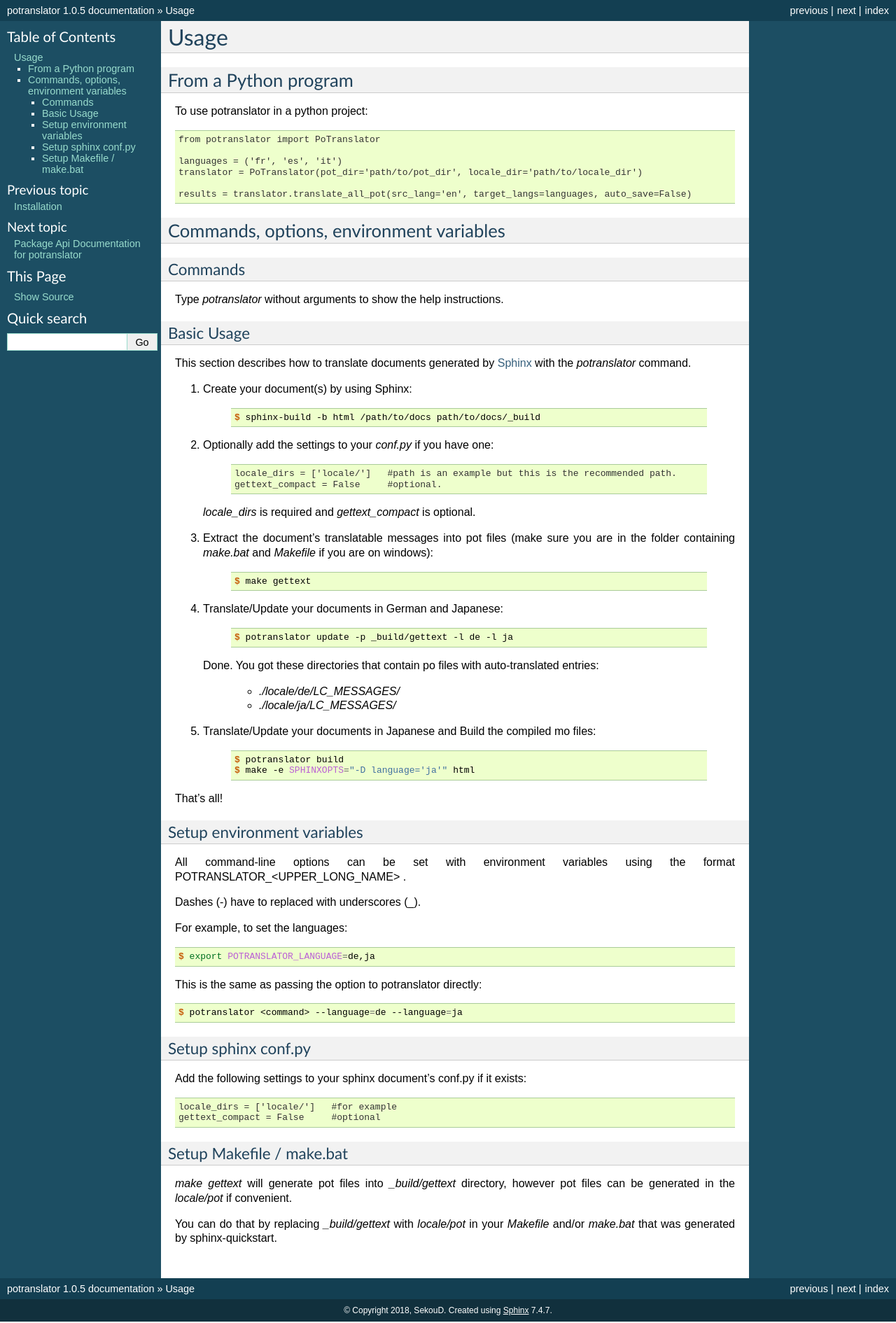
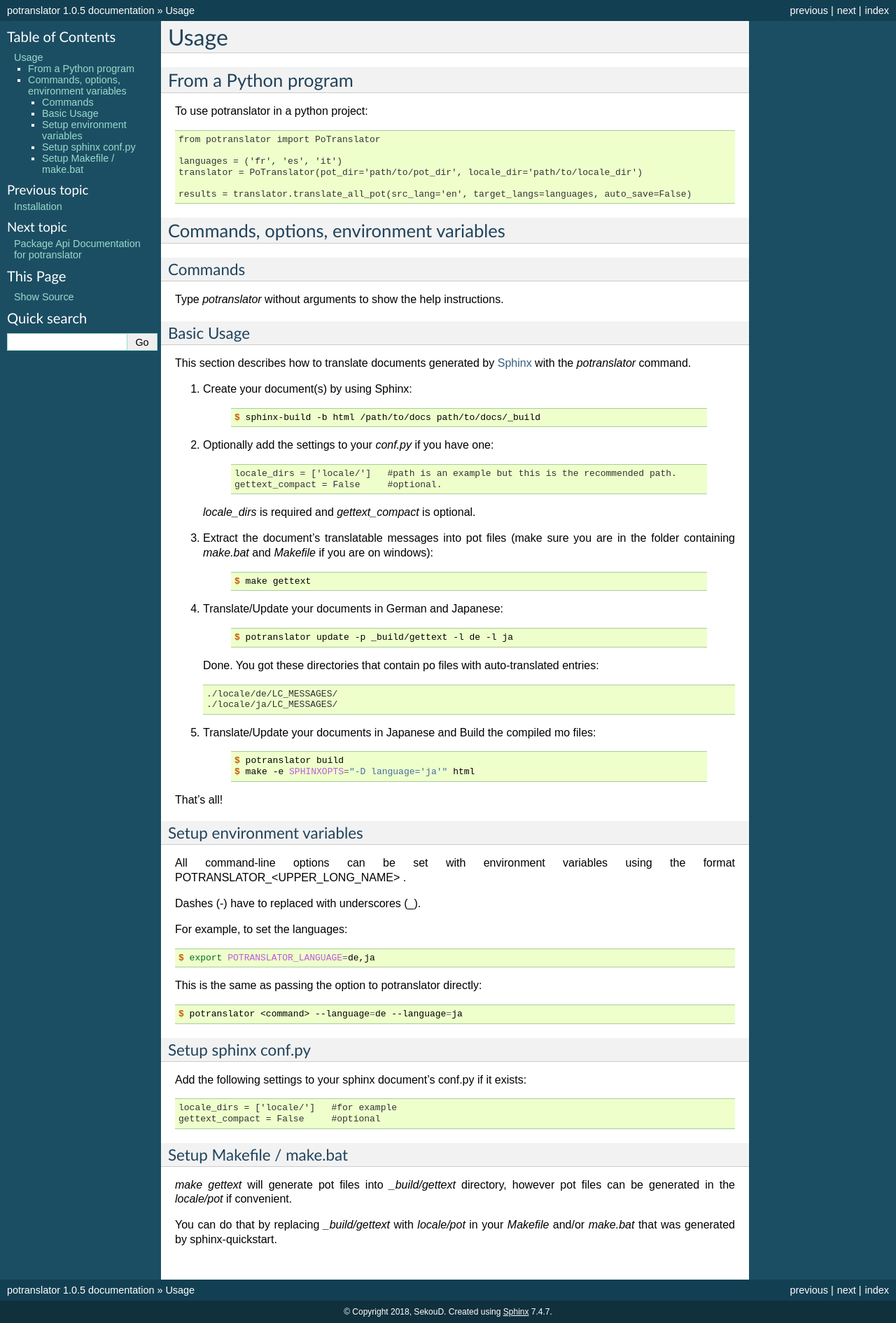
Before and after one commit to SekouD/potranslator, a Sphinx documentation site: the page built from docs/usage.rst, in a window 1280 px wide. Shown: the whole page at 70% size. Built offline with Sphinx 7.4.7, drawn with Linux system fonts in a browser that asks for light colours; the version number is read from the project's files by our own code.

Commit message:
Updated documentation.

```diff
--- a/docs/usage.rst
+++ b/docs/usage.rst
@@ -62,8 +62,10 @@
 
    Done. You got these directories that contain po files with auto-translated entries:
 
-        * `./locale/de/LC_MESSAGES/`
-        * `./locale/ja/LC_MESSAGES/`
+   .. code-block:: console
+
+        ./locale/de/LC_MESSAGES/
+        ./locale/ja/LC_MESSAGES/
 
 
 5. Translate/Update your documents in Japanese and Build the compiled mo files:
```
